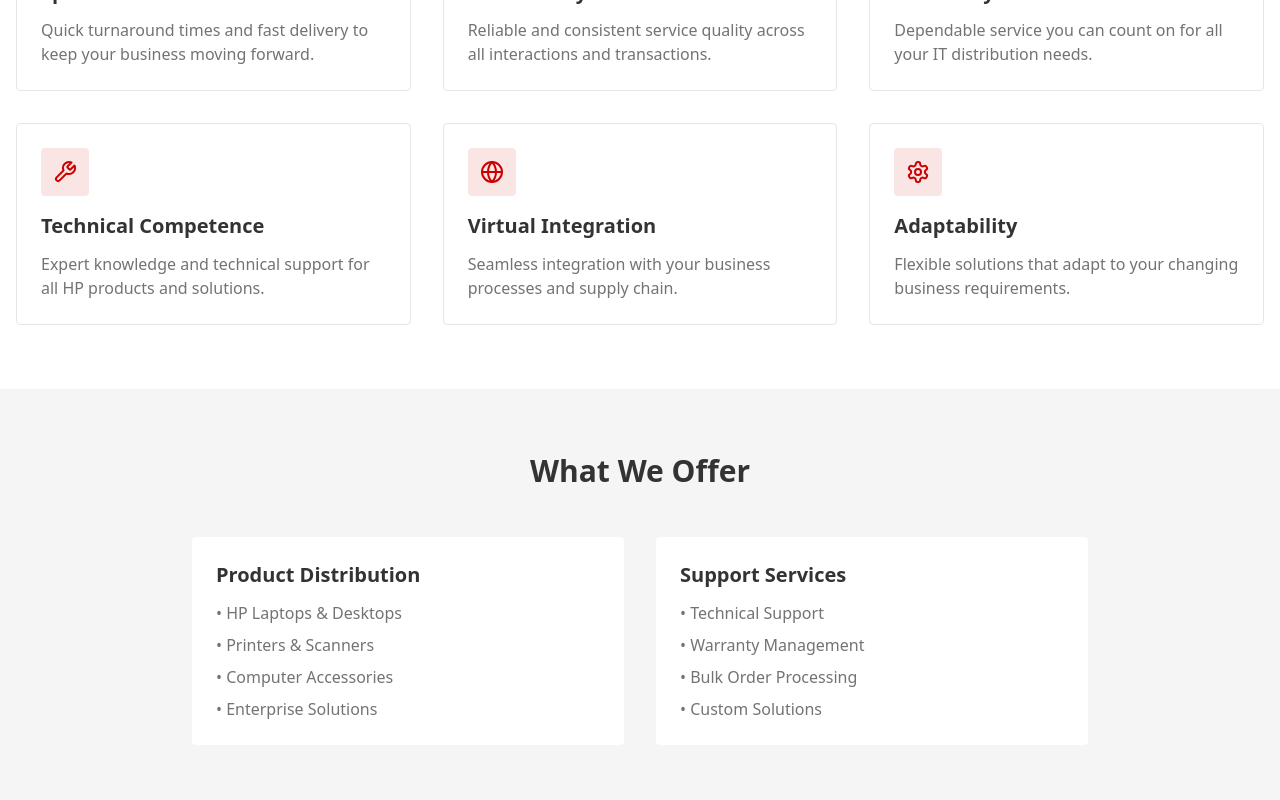
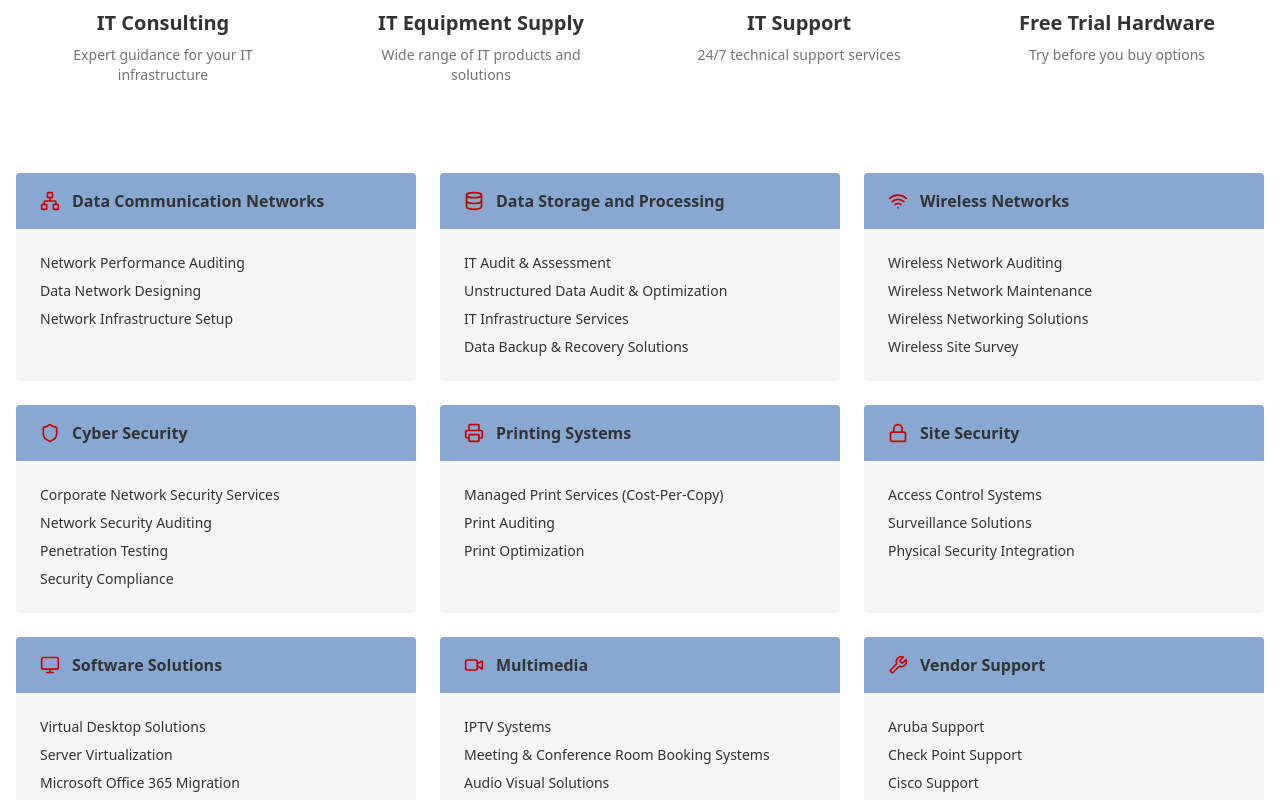
Before and after one commit to atulpawar07/hp-swift-shop, a React (Vite) app: page /services in a window 1280 px wide. Shown: the part 540-1340 px from the top of the page. Built offline with nearby package versions, Linux system fonts and the light colour scheme; the HTML template or start-up script is replaced by a standard one.

Commit message:
Add services section

```diff
--- a/src/pages/Services.tsx
+++ b/src/pages/Services.tsx
@@ -1,38 +1,121 @@
 import Navbar from "@/components/Navbar";
 import Footer from "@/components/Footer";
-import { Zap, TrendingUp, Shield, Wrench, Globe, Settings } from "lucide-react";
+import { Search, Package, Headphones, TestTube, Network, Database, Wifi, Shield, Printer, Lock, Monitor, Video, Wrench } from "lucide-react";
 
 const Services = () => {
-  const services = [
+  const mainServices = [
     {
-      icon: Zap,
-      title: "Speed",
-      description: "Quick turnaround times and fast delivery to keep your business moving forward."
+      icon: Search,
+      title: "IT Consulting",
+      description: "Expert guidance for your IT infrastructure"
     },
     {
-      icon: TrendingUp,
-      title: "Consistency",
-      description: "Reliable and consistent service quality across all interactions and transactions."
+      icon: Package,
+      title: "IT Equipment Supply",
+      description: "Wide range of IT products and solutions"
+    },
+    {
+      icon: Headphones,
+      title: "IT Support",
+      description: "24/7 technical support services"
+    },
+    {
+      icon: TestTube,
+      title: "Free Trial Hardware",
+      description: "Try before you buy options"
+    }
+  ];
+
+  const serviceCategories = [
+    {
+      icon: Network,
+      title: "Data Communication Networks",
+      services: [
+        "Network Performance Auditing",
+        "Data Network Designing",
+        "Network Infrastructure Setup"
+      ]
+    },
+    {
+      icon: Database,
+      title: "Data Storage and Processing",
+      services: [
+        "IT Audit & Assessment",
+        "Unstructured Data Audit & Optimization",
+        "IT Infrastructure Services",
+        "Data Backup & Recovery Solutions"
+      ]
+    },
+    {
+      icon: Wifi,
+      title: "Wireless Networks",
+      services: [
+        "Wireless Network Auditing",
+        "Wireless Network Maintenance",
+        "Wireless Networking Solutions",
+        "Wireless Site Survey"
+      ]
     },
     {
       icon: Shield,
-      title: "Reliability",
-      description: "Dependable service you can count on for all your IT distribution needs."
+      title: "Cyber Security",
+      services: [
+        "Corporate Network Security Services",
+        "Network Security Auditing",
+        "Penetration Testing",
+        "Security Compliance"
+      ]
+    },
+    {
+      icon: Printer,
+      title: "Printing Systems",
+      services: [
+        "Managed Print Services (Cost-Per-Copy)",
+        "Print Auditing",
+        "Print Optimization"
+      ]
+    },
+    {
+      icon: Lock,
+      title: "Site Security",
+      services: [
+        "Access Control Systems",
+        "Surveillance Solutions",
+        "Physical Security Integration"
+      ]
+    },
+    {
+      icon: Monitor,
+      title: "Software Solutions",
+      services: [
+        "Virtual Desktop Solutions",
+        "Server Virtualization",
+        "Microsoft Office 365 Migration",
+        "Corporate Email Services"
+      ]
+    },
+    {
+      icon: Video,
+      title: "Multimedia",
+      services: [
+        "IPTV Systems",
+        "Meeting & Conference Room Booking Systems",
+        "Audio Visual Solutions"
+      ]
     },
     {
       icon: Wrench,
-      title: "Technical Competence",
-      description: "Expert knowledge and technical support for all HP products and solutions."
-    },
-    {
-      icon: Globe,
-      title: "Virtual Integration",
-      description: "Seamless integration with your business processes and supply chain."
-    },
-    {
-      icon: Settings,
-      title: "Adaptability",
-      description: "Flexible solutions that adapt to your changing business requirements."
+      title: "Vendor Support",
+      services: [
+        "Aruba Support",
+        "Check Point Support",
+        "Cisco Support",
+        "Dell Support",
+        "HPE Support",
+        "Huawei Support",
+        "Juniper Support",
+        "Kaspersky Support"
+      ]
     }
   ];
 
@@ -44,58 +127,55 @@ const Services = () => {
         {/* Hero Section */}
         <section className="bg-secondary py-16">
           <div className="container mx-auto px-4">
-            <h1 className="text-4xl md:text-5xl font-bold text-foreground mb-4">Our Services</h1>
+            <h1 className="text-4xl md:text-5xl font-bold text-foreground mb-4">IT Services & Solutions</h1>
             <p className="text-lg text-muted-foreground max-w-3xl">
-              Comprehensive IT distribution solutions tailored to your business needs
+              Comprehensive IT solutions to drive your business forward
             </p>
           </div>
         </section>
 
-        {/* Services Grid */}
+        {/* Main Services - Icon Cards */}
         <section className="py-16">
           <div className="container mx-auto px-4">
-            <div className="grid md:grid-cols-2 lg:grid-cols-3 gap-8">
-              {services.map((service, index) => {
+            <div className="grid sm:grid-cols-2 lg:grid-cols-4 gap-6 mb-16">
+              {mainServices.map((service, index) => {
                 const Icon = service.icon;
                 return (
-                  <div key={index} className="bg-card border border-border rounded-lg p-6 hover:shadow-lg transition-shadow">
-                    <div className="w-12 h-12 bg-primary/10 rounded-lg flex items-center justify-center mb-4">
-                      <Icon className="h-6 w-6 text-primary" />
+                  <div key={index} className="text-center p-6 hover:bg-secondary rounded-lg transition-colors">
+                    <div className="w-20 h-20 bg-primary/10 rounded-lg flex items-center justify-center mx-auto mb-4">
+                      <Icon className="h-10 w-10 text-primary" />
                     </div>
-                    <h3 className="text-xl font-semibold text-foreground mb-3">{service.title}</h3>
-                    <p className="text-muted-foreground">{service.description}</p>
+                    <h3 className="text-xl font-semibold text-foreground mb-2">{service.title}</h3>
+                    <p className="text-sm text-muted-foreground">{service.description}</p>
                   </div>
                 );
               })}
             </div>
-          </div>
-        </section>
 
-        {/* Additional Services */}
-        <section className="py-16 bg-secondary">
-          <div className="container mx-auto px-4">
-            <h2 className="text-3xl font-bold text-center mb-12">What We Offer</h2>
-
-            <div className="grid md:grid-cols-2 gap-8 max-w-4xl mx-auto">
-              <div className="bg-background p-6 rounded-lg">
-                <h3 className="text-xl font-semibold mb-3">Product Distribution</h3>
-                <ul className="space-y-2 text-muted-foreground">
-                  <li>• HP Laptops & Desktops</li>
-                  <li>• Printers & Scanners</li>
-                  <li>• Computer Accessories</li>
-                  <li>• Enterprise Solutions</li>
-                </ul>
-              </div>
-
-              <div className="bg-background p-6 rounded-lg">
-                <h3 className="text-xl font-semibold mb-3">Support Services</h3>
-                <ul className="space-y-2 text-muted-foreground">
-                  <li>• Technical Support</li>
-                  <li>• Warranty Management</li>
-                  <li>• Bulk Order Processing</li>
-                  <li>• Custom Solutions</li>
-                </ul>
-              </div>
+            {/* Service Categories Grid */}
+            <div className="grid md:grid-cols-2 lg:grid-cols-3 gap-6">
+              {serviceCategories.map((category, index) => {
+                const Icon = category.icon;
+                return (
+                  <div key={index} className="bg-secondary rounded-lg overflow-hidden">
+                    <div className="bg-accent/50 px-6 py-4">
+                      <div className="flex items-center gap-3">
+                        <Icon className="h-5 w-5 text-primary" />
+                        <h3 className="font-semibold text-foreground">{category.title}</h3>
+                      </div>
+                    </div>
+                    <div className="p-6">
+                      <ul className="space-y-2">
+                        {category.services.map((service, serviceIndex) => (
+                          <li key={serviceIndex} className="text-sm text-foreground hover:text-primary transition-colors cursor-pointer">
+                            {service}
+                          </li>
+                        ))}
+                      </ul>
+                    </div>
+                  </div>
+                );
+              })}
             </div>
           </div>
         </section>
```
